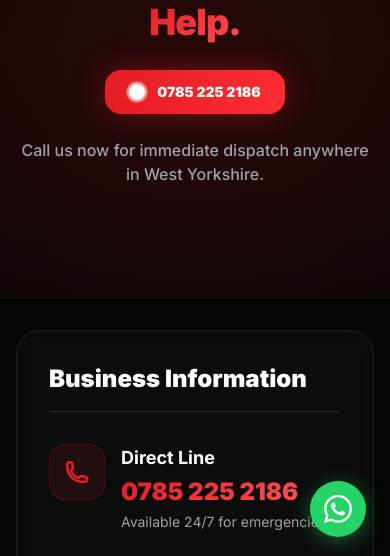
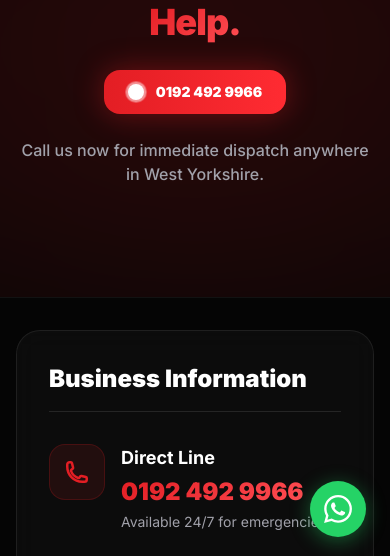
Before and after one commit to atifjan2019/onestopewakfield, a Next.js app: page /contact in a window 390 px wide. Shown: the part 283-839 px from the top of the page. Built offline with nearby package versions, Linux system fonts and the light colour scheme.

Commit message:
chore: update business contact phone numbers and hardcode WhatsApp link

```diff
--- a/src/app/page.js
+++ b/src/app/page.js
@@ -58,7 +58,7 @@ const localBusinessSchema = {
   "@type": "LocalBusiness",
   name: "One Stop Tyres Wakefield",
   description: "Professional tyre fitting, mobile tyre service, emergency repairs, and wheel balancing in Wakefield and surrounding areas.",
-  telephone: "+447852252186",
+  telephone: "+441924929966",
   address: {
     "@type": "PostalAddress",
     streetAddress: "Cinema House, 160 Doncaster Road, Belle Vue",
--- a/src/components/WhatsAppBubble.js
+++ b/src/components/WhatsAppBubble.js
@@ -1,11 +1,7 @@
 'use client';
 
-import { PHONE_NUMBER } from '@/data/services';
-
 export default function WhatsAppBubble() {
-  // Strip spaces from phone number and remove leading 0, add UK country code
-  const waNumber = '44' + PHONE_NUMBER.replace(/\s/g, '').replace(/^0/, '');
-  const waUrl = `https://wa.me/${waNumber}?text=Hi%2C%20I%20need%20a%20tyre%20service`;
+  const waUrl = 'https://wa.me/447774096060?text=Hi%2C%20I%20need%20a%20tyre%20service';
 
   return (
     <a
--- a/src/data/services.js
+++ b/src/data/services.js
@@ -1,6 +1,6 @@
 
-export const PHONE_NUMBER = "0785 225 2186";
-export const PHONE_HREF = "tel:+447852252186";
+export const PHONE_NUMBER = "0192 492 9966";
+export const PHONE_HREF = "tel:+441924929966";
 export const BUSINESS_NAME = "One Stop Tyres Wakefield";
 
 export const services = [
```
